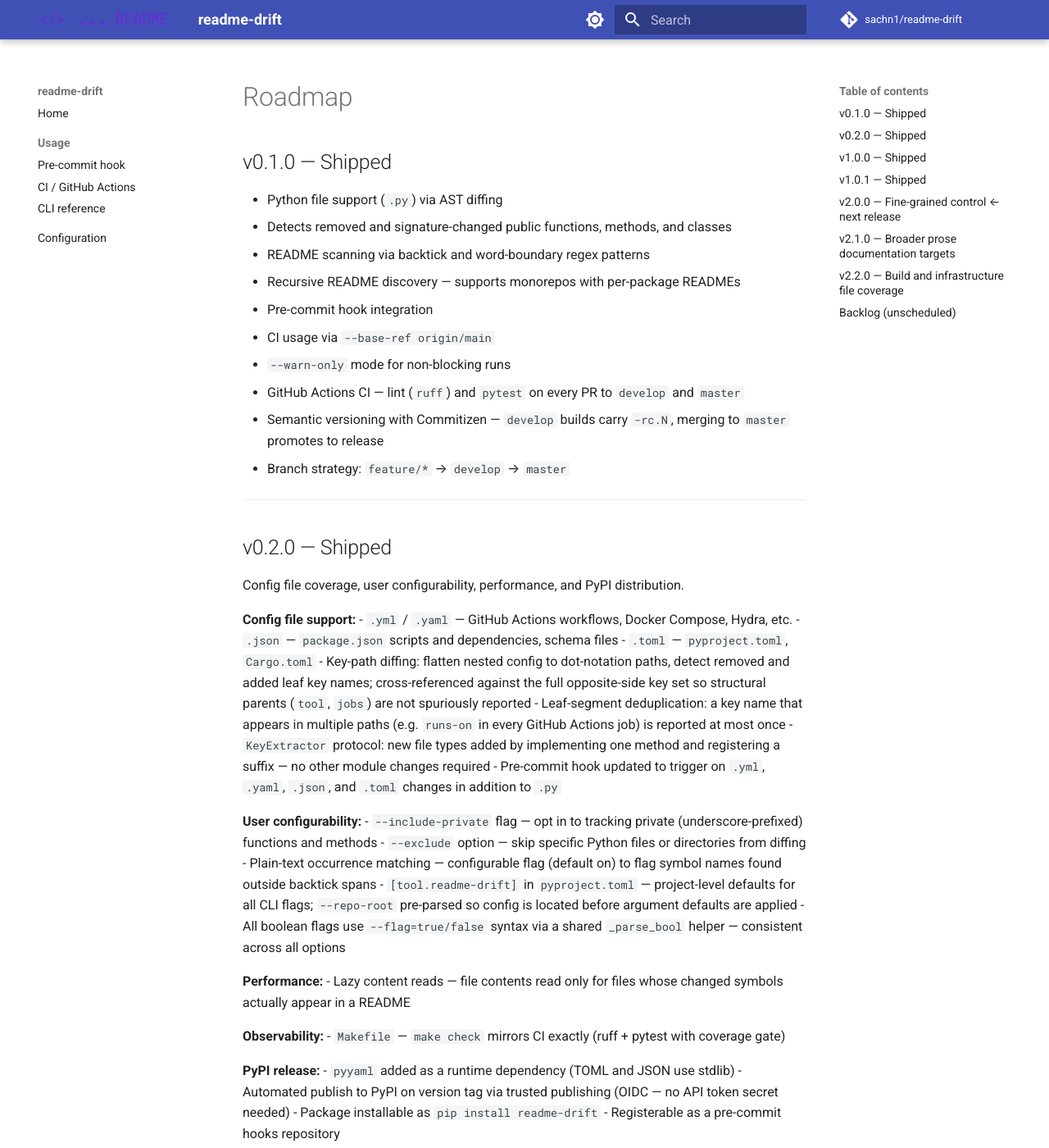
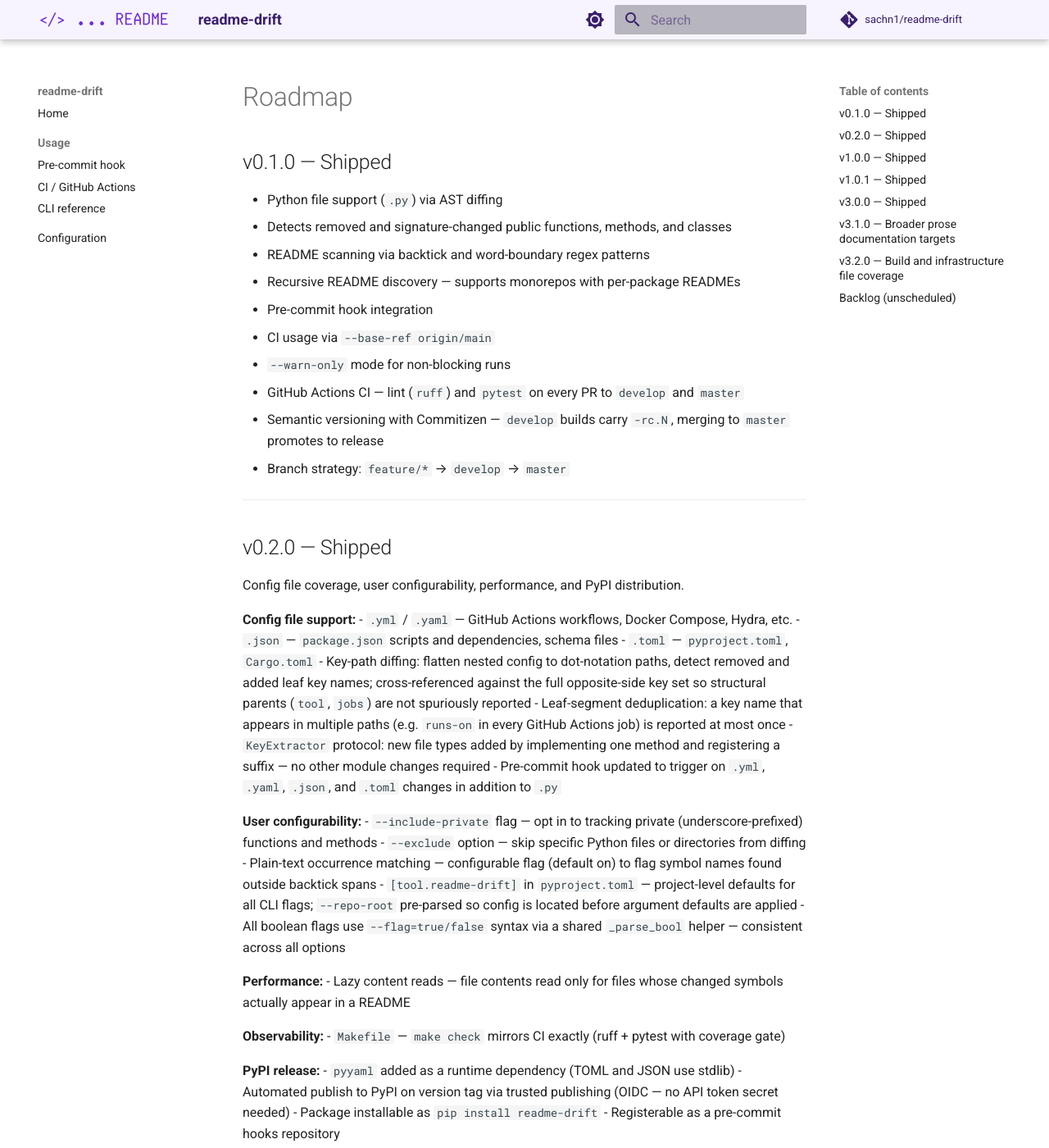
Before and after one commit to sachn1/readme-drift, an MkDocs documentation site: the page built from docs/roadmap.md, in a window 1280 px wide and 1400 px high. Shown: the whole window at 82% size. Built offline with MkDocs 1.6.1 and Material for MkDocs 9.7.7, drawn with Linux system fonts in a browser that asks for light colours; comment, search, counter and statistics services are not loaded; some of the changed text lies outside the part shown.

Commit message:
fix: GitHub release on publish, docs header colour, and housekeeping

```diff
--- a/docs/roadmap.md
+++ b/docs/roadmap.md
@@ -72,9 +72,9 @@
 
 ---
 
-## v2.0.0 — Fine-grained control ← next release
+## v3.0.0 — Shipped
 
-Click migration (breaking CLI syntax change), symbol filtering, noise suppression, README targeting, and verbose output. All items below are implemented on the current branch.
+Click migration (breaking CLI syntax change), symbol filtering, noise suppression, README targeting, and verbose output.
 
 **Breaking change:**
 - Migrated from argparse to `click` — boolean flags are now bare flags (`--staged`, `--warn-only`, `--include-private`, `--verbose`) and toggle pairs (`--plain-text-search` / `--no-plain-text-search`). The old `--flag true/false` syntax is removed.
@@ -83,7 +83,7 @@
 - `--symbol-allowlist` — always flag symbol when changed, even without a README match; for critical public API
 - `--symbol-denylist` — never flag symbol, even if changed and found in README; takes priority over allowlist
 - `--min-symbol-length` — plain-text matching only applies to symbols ≥ N characters (default: 4); shorter symbols still matched inside backticks
-- `--noise-blocklist` — replace the built-in suppression list entirely; disable via `noise-blocklist = []` in `pyproject.toml`; prerequisite for v2.1.0
+- `--noise-blocklist` — replace the built-in suppression list entirely; disable via `noise-blocklist = []` in `pyproject.toml`; prerequisite for v3.1.0
 - `--noise-allowlist` — remove specific words from the built-in blocklist without replacing it; use when only one or two words need re-enabling
 
 **README targeting:**
@@ -104,7 +104,7 @@
 
 ---
 
-## v2.1.0 — Broader prose documentation targets
+## v3.1.0 — Broader prose documentation targets
 
 README is the most visible documentation file, but several others frequently reference code symbols and are just as likely to go stale.
 
@@ -118,11 +118,11 @@
 
 ---
 
-## v2.2.0 — Build and infrastructure file coverage
+## v3.2.0 — Build and infrastructure file coverage
 
 Every Python project has files beyond `.py` and generic config that define named things the README references directly — make targets, container services, CLI entry points, environment variables. These files live in the repo, so no external knowledge is needed; the names are extractable by the same `KeyExtractor` protocol already in place.
 
-**Prerequisite:** noise suppression (v2.0.0) must land first. These extractors produce short tokens (`web`, `db`, `lint`, `test`) that are unacceptably noisy without a blocklist and minimum-length threshold.
+**Prerequisite:** noise suppression (v3.0.0) must land first. These extractors produce short tokens (`web`, `db`, `lint`, `test`) that are unacceptably noisy without a blocklist and minimum-length threshold.
 
 **Infrastructure changes required:**
 - Filename-keyed extractor registry alongside the existing suffix-keyed `_EXTRACTORS` — needed for `Makefile` (no suffix) and compose files (`.yml` suffix already claimed by the generic `YamlExtractor`)
--- /dev/null
+++ b/docs/stylesheets/extra.css
@@ -0,0 +1,10 @@
+/* Off-white header — both light and dark schemes */
+:root,
+[data-md-color-scheme="default"],
+[data-md-color-scheme="slate"] {
+  --md-primary-fg-color:        #f7f4ff; /* header background — off-white with faint purple tint */
+  --md-primary-fg-color--light: #ede9ff;
+  --md-primary-fg-color--dark:  #e0d9ff;
+  --md-primary-bg-color:        #3b1f6e; /* text/icons on header — dark purple */
+  --md-primary-bg-color--light: rgba(59, 31, 110, 0.54);
+}
--- a/mkdocs.yml
+++ b/mkdocs.yml
@@ -10,10 +10,12 @@
   favicon: assets/logo.svg
   palette:
     - scheme: default
+      primary: custom
       toggle:
         icon: material/brightness-7
         name: Switch to dark mode
     - scheme: slate
+      primary: custom
       toggle:
         icon: material/brightness-4
         name: Switch to light mode
@@ -22,6 +24,9 @@
     - navigation.sections
     - content.code.copy
     - navigation.top
+
+extra_css:
+  - stylesheets/extra.css
 
 nav:
   - Home: index.md
```
Also changed, not shown: README.md (+2 -1 lines), 2 other files.
